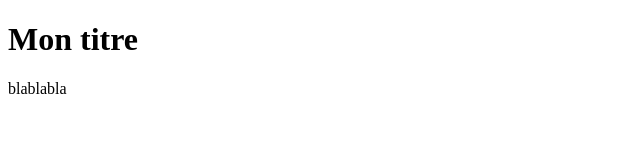
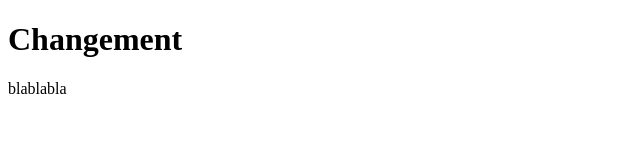
Before and after one commit to BenaissaouiNadia/Test, a plain HTML site: page index.html in a window 1280 px wide. Shown: the whole page, without its empty margins (0-640 px from the left). Drawn offline with Linux system fonts and the light colour scheme.

Commit message:
changement titre index.html

```diff
--- a/index.html
+++ b/index.html
@@ -5,7 +5,7 @@
     <title> Page de texte  </title>
   </head>
   <body>
-<h1> Mon titre</h1>
+<h1> Changement </h1>
 <p>blablabla </p>
   </body>
 </html>
```
